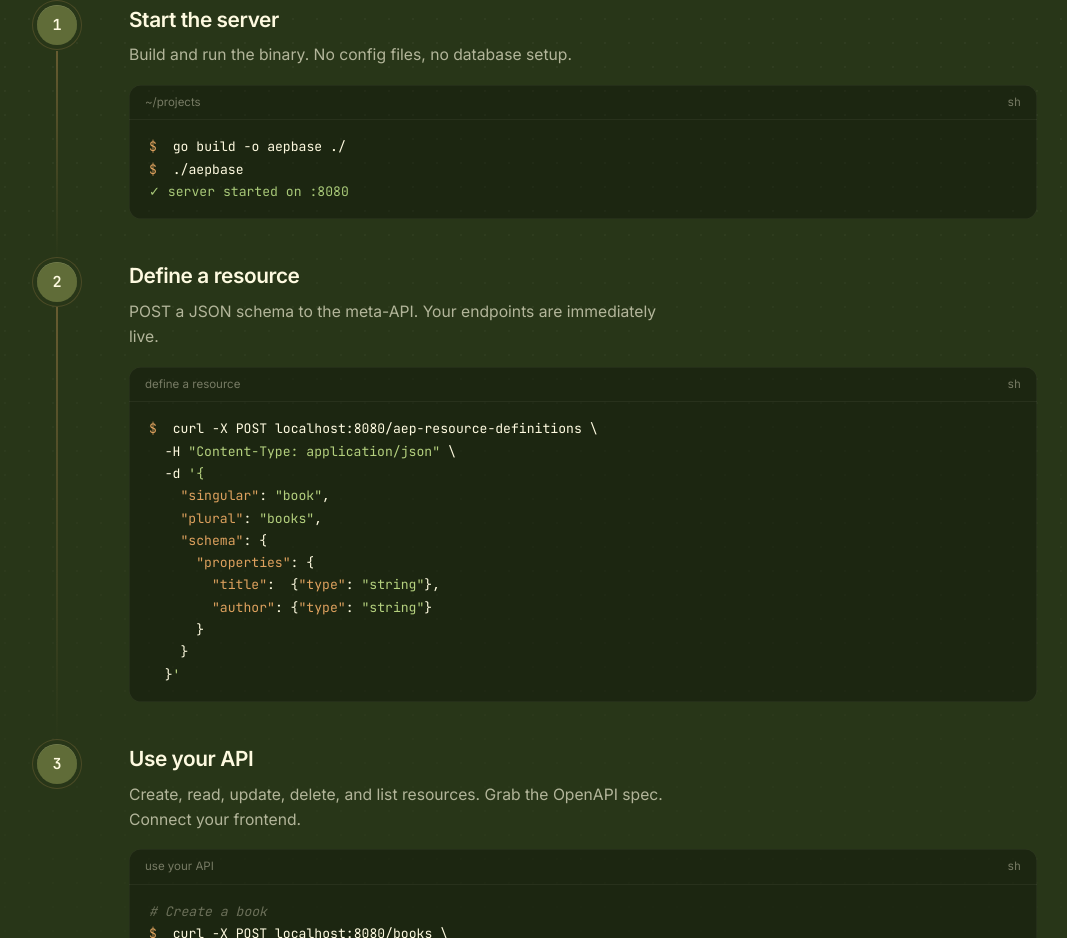
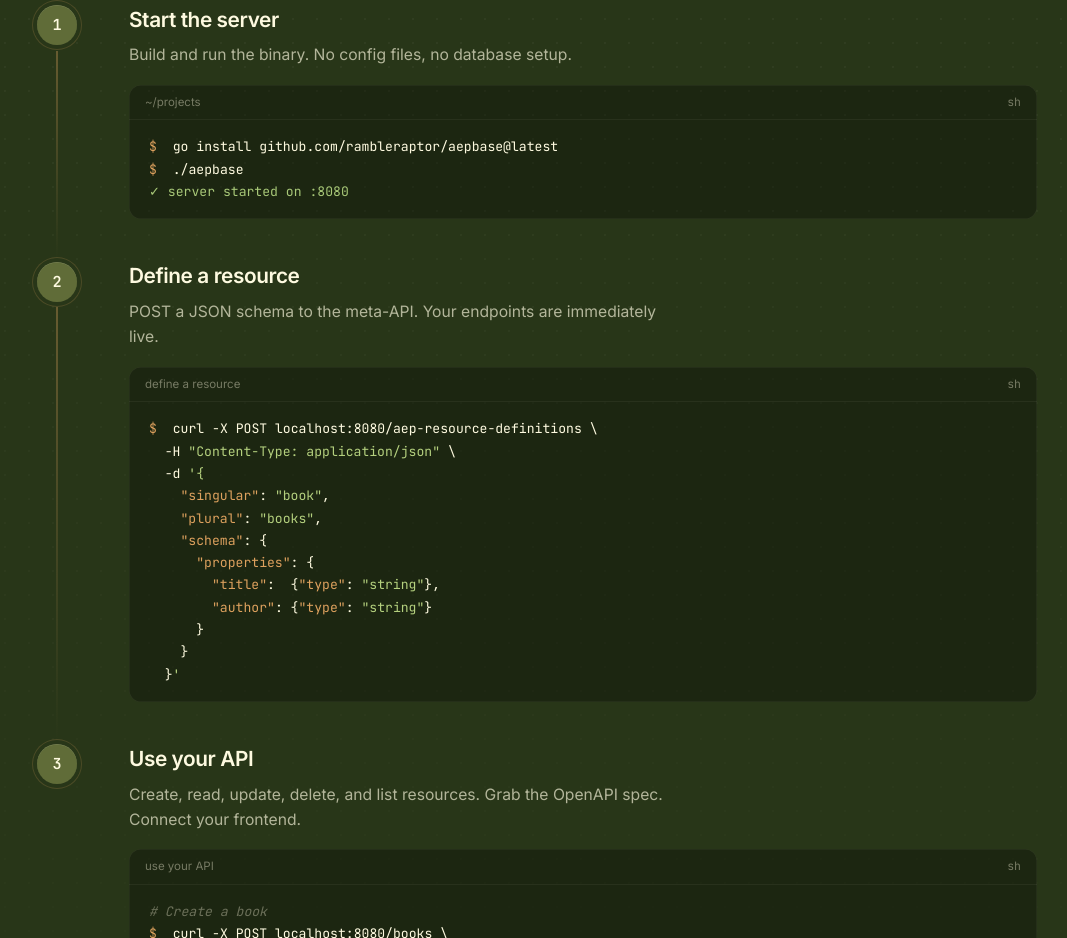
Before and after one commit to aep-dev/aep-monorepo, an Astro site in the folder aepbase/website/: page / in a window 1280 px wide. Shown: the part 2446-3384 px from the top of the page, without its empty margins (103-1170 px from the left). Built offline with nearby package versions, Linux system fonts and the light colour scheme; Astro itself is replaced by a stand-in of ours.

Commit message:
no build necessary

```diff
--- a/aepbase/website/src/components/HowItWorks.astro
+++ b/aepbase/website/src/components/HowItWorks.astro
@@ -1,5 +1,5 @@
 ---
-const step1 = `<span class="t-prompt">$</span> <span class="t-cmd">go build -o aepbase ./</span>
+const step1 = `<span class="t-prompt">$</span> <span class="t-cmd">go install github.com/rambleraptor/aepbase@latest</span>
 <span class="t-prompt">$</span> <span class="t-cmd">./aepbase</span>
 <span class="t-success">✓ server started on :8080</span>`;
 
```
